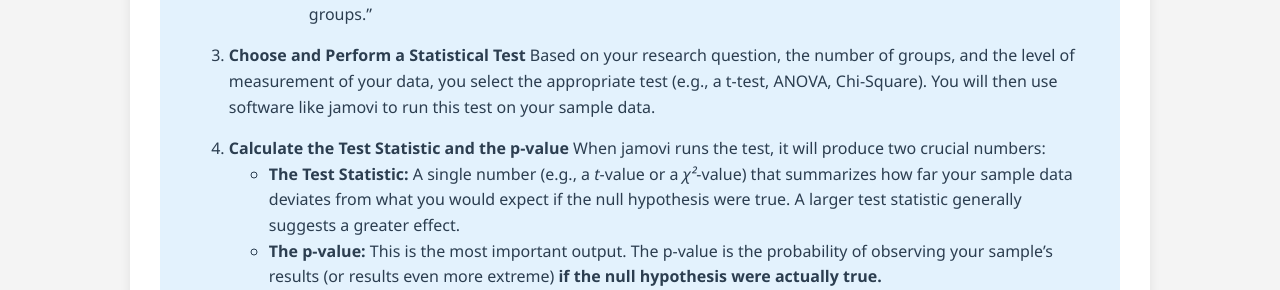
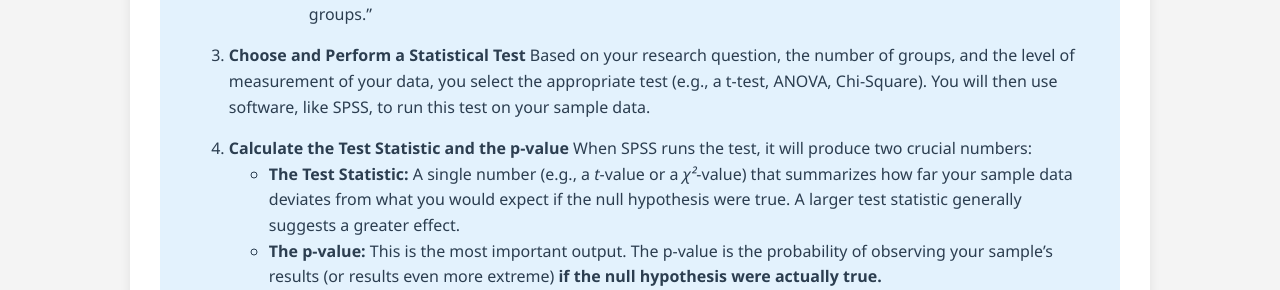
Before and after one commit to probe973/hsc-5066y, a Jekyll site: the page built from spss/choosing-a-test/01-hypothesis-testing-overview.md, in a window 1280 px wide. Shown: the part 897-1187 px from the top of the page. Built offline with Jekyll 4.4.1, drawn with Linux system fonts in a browser that asks for light colours.

Commit message:
Update 01-hypothesis-testing-overview.md

```diff
--- a/spss/choosing-a-test/01-hypothesis-testing-overview.md
+++ b/spss/choosing-a-test/01-hypothesis-testing-overview.md
@@ -28,10 +28,10 @@ Nearly every statistical test you perform follows these fundamental steps:
         *   *Example:* "There **is a difference** in mean well-being scores between the intervention and control groups."
 
 3.  **Choose and Perform a Statistical Test**
-    Based on your research question, the number of groups, and the level of measurement of your data, you select the appropriate test (e.g., a t-test, ANOVA, Chi-Square). You will then use software like jamovi to run this test on your sample data.
+    Based on your research question, the number of groups, and the level of measurement of your data, you select the appropriate test (e.g., a t-test, ANOVA, Chi-Square). You will then use software, like SPSS, to run this test on your sample data.
 
 4.  **Calculate the Test Statistic and the p-value**
-    When jamovi runs the test, it will produce two crucial numbers:
+    When SPSS runs the test, it will produce two crucial numbers:
     *   **The Test Statistic:** A single number (e.g., a *t*-value or a *χ²*-value) that summarizes how far your sample data deviates from what you would expect if the null hypothesis were true. A larger test statistic generally suggests a greater effect.
     *   **The p-value:** This is the most important output. The p-value is the probability of observing your sample's results (or results even more extreme) **if the null hypothesis were actually true.**
 
```
